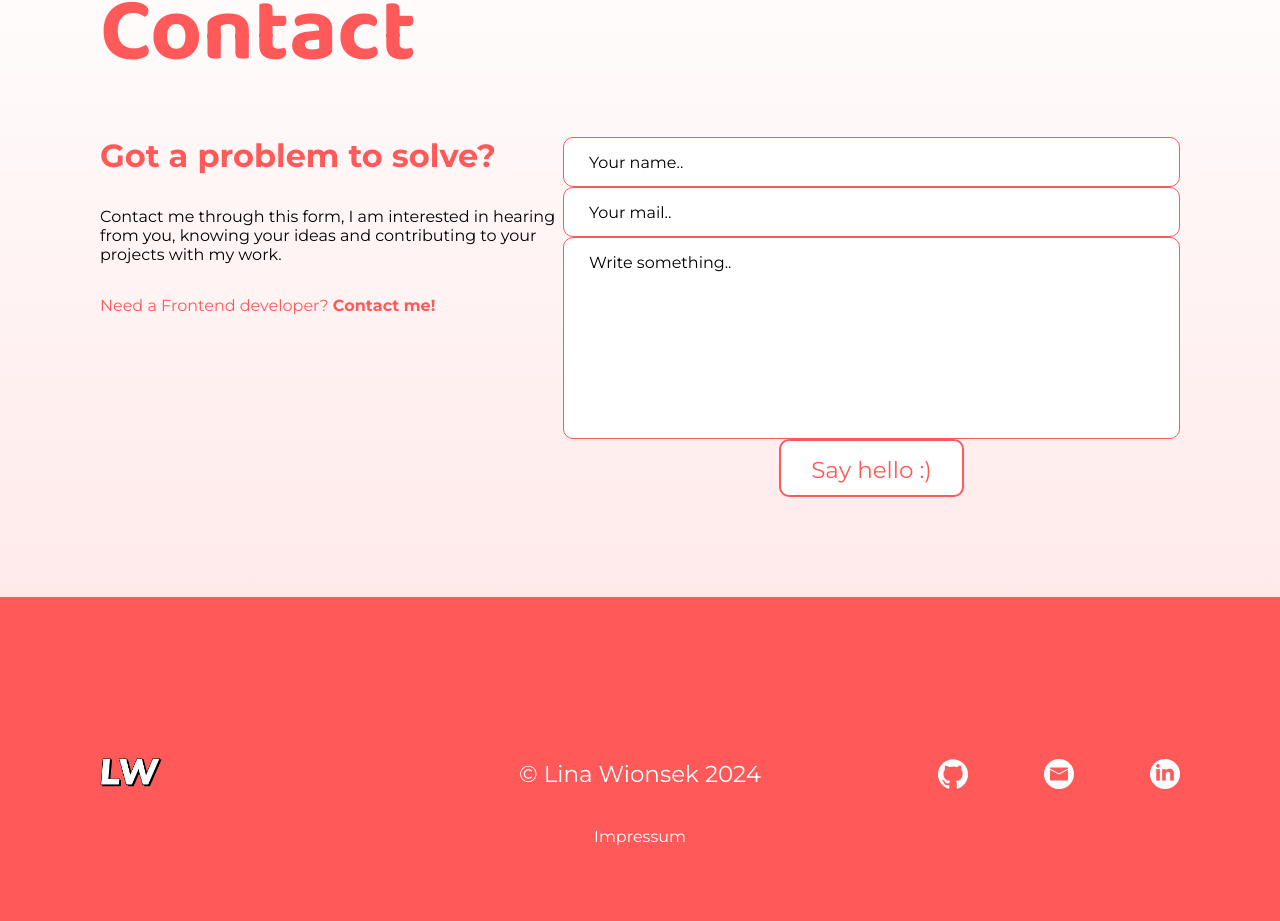
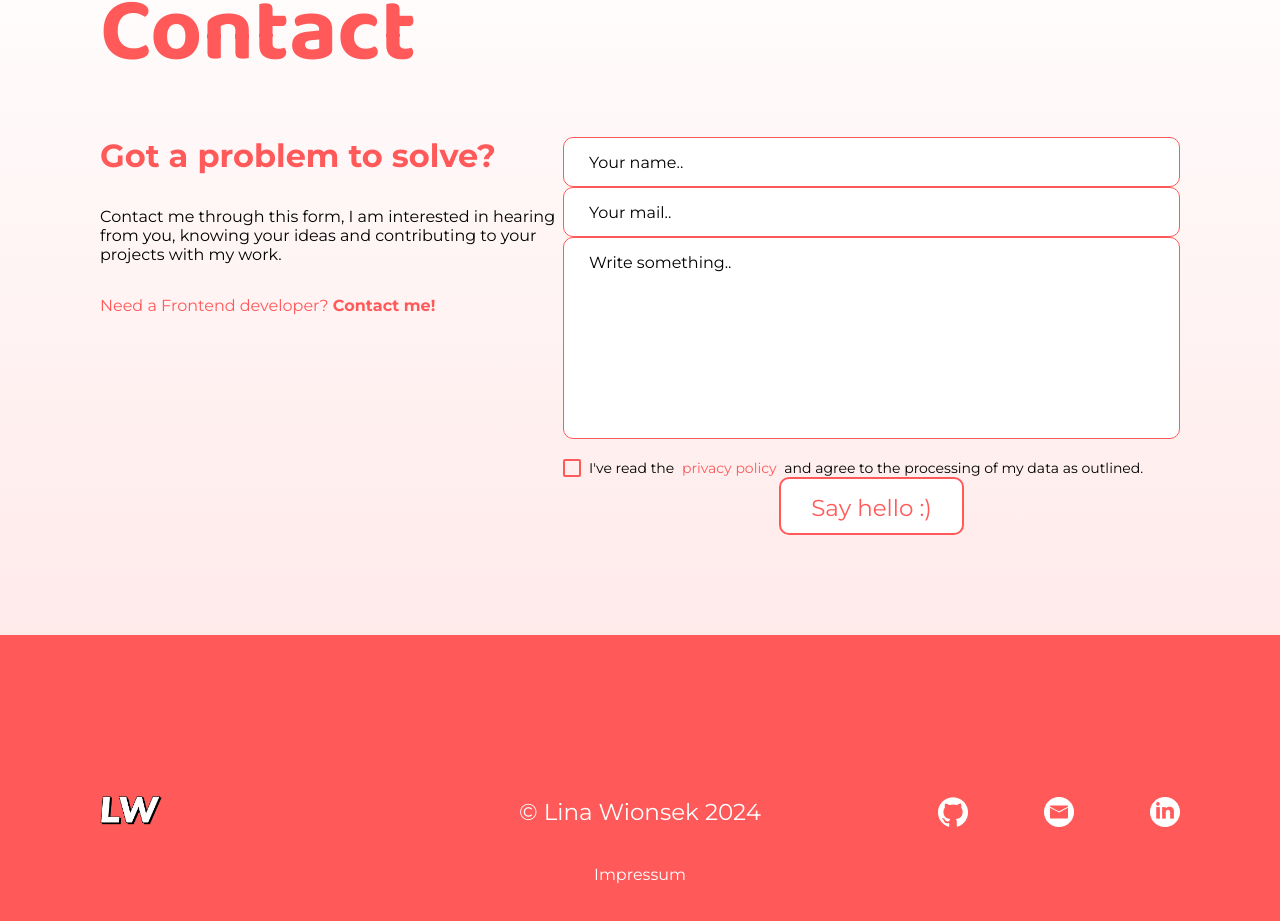
Before and after one commit to LinaWionsek/portfolio, an Angular app: page / in a window 1280 px wide. Shown: the part 4438-5359 px from the top of the page. Built offline with nearby package versions, Linux system fonts and the light colour scheme.

Commit message:
contact form

```diff
--- a/src/app/main-content/contact/contact.component.html
+++ b/src/app/main-content/contact/contact.component.html
@@ -13,53 +13,75 @@
         </div>
 
         <!-- <div class="container"> -->
-            <form (ngSubmit)="onSubmit(contactForm)" #contactForm="ngForm">
+        <form (ngSubmit)="onSubmit(contactForm)" #contactForm="ngForm">
+            <div>
 
                 <label for="name"></label>
-                <input #name="ngModel" [(ngModel)]="contactData.name" type="text" id="name" name="name" placeholder="Your name.." required>
+                <input #name="ngModel" [(ngModel)]="contactData.name" type="text" id="name" name="name"
+                    placeholder="Your name.." required>
 
                 @if (!name.valid && name.touched && !name.disabled){
-                    <span class="warning-text">Please enter a name</span>
+                <span class="warning-text">Your name is required</span>
                 }
 
                 <label for="email"></label>
-                <input #email="ngModel" [(ngModel)]="contactData.email" type="email" id="email" name="email" placeholder="Your mail.." required pattern="[a-zA-Z0-9._%+\-]+@[a-zA-Z0-9.\-]+\.[a-zA-Z]{2,}">
+                <input #email="ngModel" [(ngModel)]="contactData.email" type="email" id="email" name="email"
+                    placeholder="Your mail.." required pattern="[a-zA-Z0-9._%+\-]+@[a-zA-Z0-9.\-]+\.[a-zA-Z]{2,}">
 
                 @if (!email.valid && email.touched && !email.disabled){
-                    <span class="warning-text">Please enter a email</span>
+                <span class="warning-text">Your email is required</span>
                 }
 
                 <label for="message"></label>
-                <textarea #message="ngModel" minlength="4" [(ngModel)]="contactData.message" id="message" name="message" placeholder="Write something.." style="height:200px" required></textarea>
+                <textarea #message="ngModel" minlength="4" [(ngModel)]="contactData.message" id="message" name="message"
+                    placeholder="Write something.." style="height:200px" required></textarea>
 
                 @if (!message.valid && message.touched && !message.disabled){
-                    <span class="warning-text">Please enter a message</span>
+                <span class="warning-text">Please enter a message</span>
                 }
 
-                <input type="submit" class="submit-button" value="Say hello :)">
+                <div class="checkbox-with-policy mt-16">
+                    <input #checkbox="ngModel" [(ngModel)]="contactData.checked" name="myCheckbox" type="checkbox"
+                        id="checkbox_id" (change)="onChange($event)" required>
+
+                    <span>I've read the <div class="privacy-link"><a>privacy policy</a></div> and agree to the
+                        processing of
+                        my data as outlined.</span>
+                </div>
+
+                @if (!checkbox.valid && checkbox.touched && !checkbox.disabled){
+                <span class="warning-text"> Please accept the privacy policy</span>
+                }
 
 
 
-<!--
+            </div>
+
+
+            <input type="submit" class="submit-button" value="Say hello :)">
+
+
+
+
+
+            <!--
                 <div class="checkbox-with-policy mt-16">
                     <label class="checkbox-container">
-                        <input name="myCheckbox" type="checkbox" id="checkbox_id" (change)="onChange($event)">
+                        <input name="myCheckbox" type="checkbox" id="checkbox_id" (change)="onChange($event)" required>
 
                     </label>
                     <span>I've read the <div class="privacy-link"><a>privacy policy</a></div> and agree to the
                         processing of
                         my data as outlined.</span>
-                </div>
+                </div> -->
 
-                <div class="warning-field">
-                    <span id="warning-text-checkbox" class="warning-text d-none">
-                        Please accept the privacy policy
-                    </span>
-                </div>
 
-                <button class="mt-32">Say hello ;)</button> -->
-            </form>
-        <!-- </div> -->
+
+
+
+
+        </form>
+
 
 
     </div>
--- a/src/app/main-content/contact/contact.component.ts
+++ b/src/app/main-content/contact/contact.component.ts
@@ -13,17 +13,19 @@ export class ContactComponent {
 
   http = inject(HttpClient);
 
-  // onChange(event: Event): void {
-  //   console.log((event.target as HTMLInputElement).checked);
-  // }
+  onChange(event: Event): void {
+    console.log((event.target as HTMLInputElement).checked);
+  }
 
   contactData = {
     name: '',
     email: '',
     message: '',
+    checked: false
   };
 
   mailTest = false;
+
 
   post = {
     endPoint: 'https://lina-wionsek.de/sendMail.php',
```
